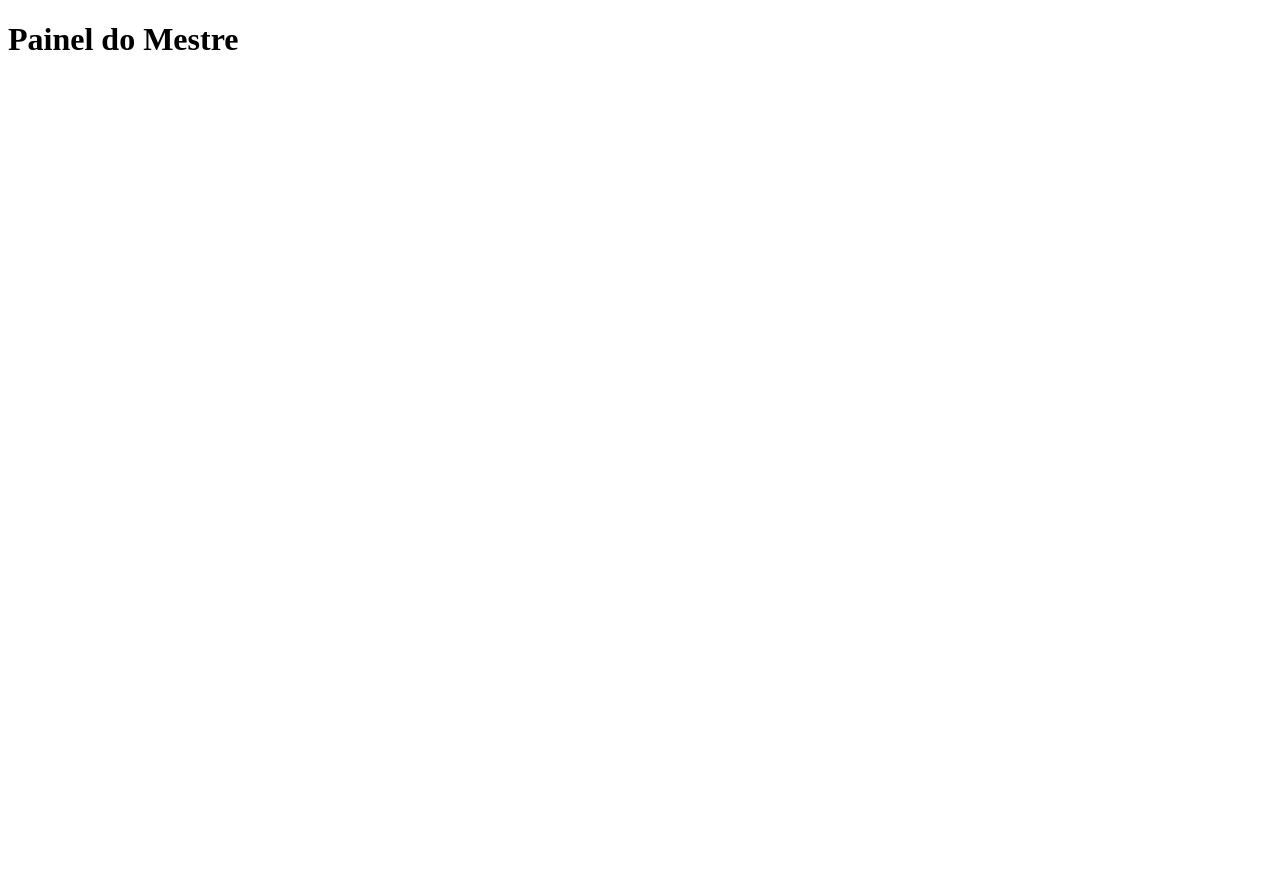
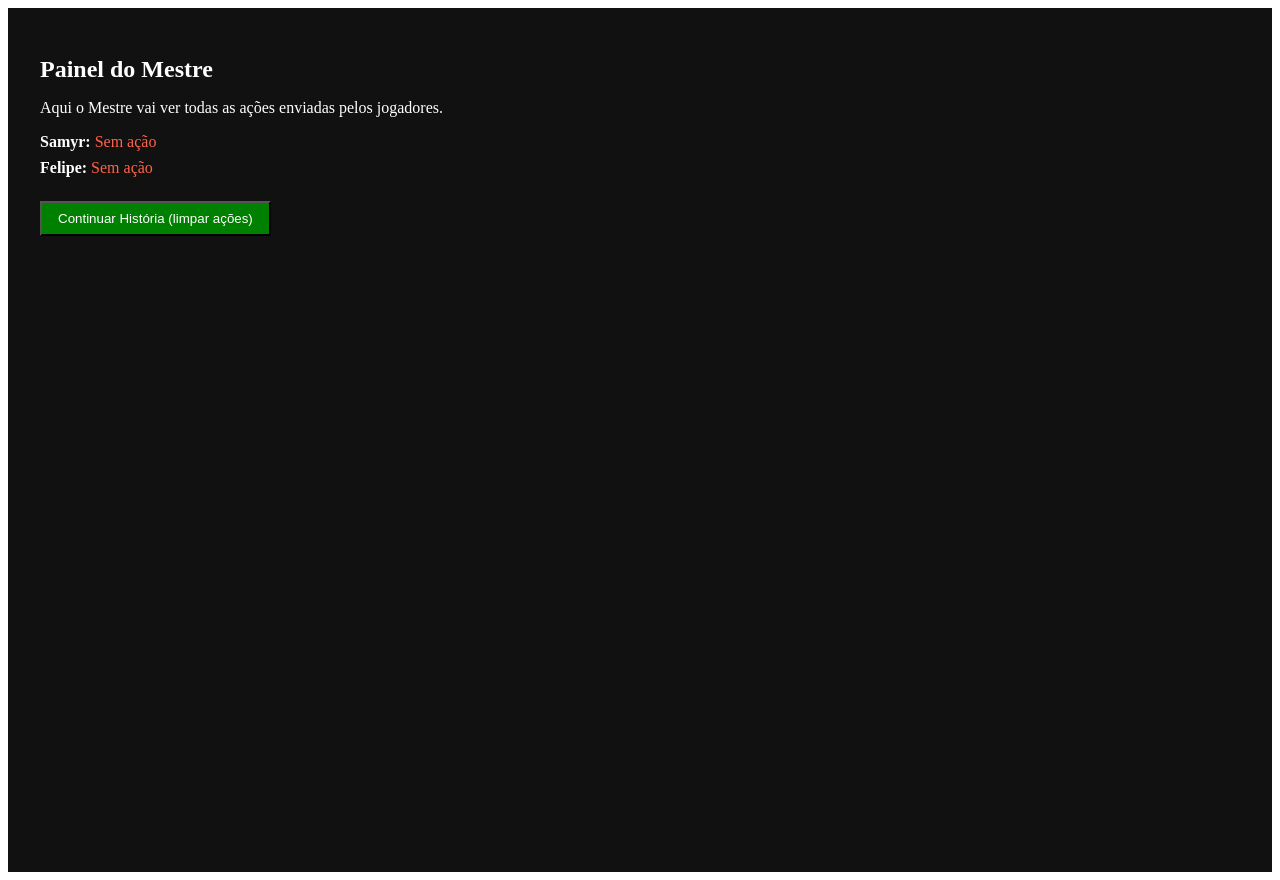
Before and after one commit to samyrdeandrade/taberna-do-dragao, a Next.js app in the folder pages/: page /mestre in a window 1280 px wide. Before the commit the page ends 800 px from the top, so only its background shows below. Built offline with nearby package versions, Linux system fonts and the light colour scheme.

Commit message:
Update mestre.js

```diff
--- a/pages/pages/mestre.js
+++ b/pages/pages/mestre.js
@@ -1 +1,41 @@
-export default function Mestre() { return <h1>Painel do Mestre</h1>; }
+import { useEffect, useState } from 'react'
+
+export default function Mestre() {
+  const [acoes, setAcoes] = useState({})
+  const jogadores = ['Samyr', 'Felipe']
+
+  useEffect(() => {
+    // Não estamos salvando no localStorage, mas poderíamos
+    // se fosse o caso:
+    // const saved = localStorage.getItem('acoes')
+    // if (saved) setAcoes(JSON.parse(saved))
+
+    // Aqui, a lógica atual só simula
+  }, [])
+
+  function limparAcoes() {
+    setAcoes({})
+  }
+
+  return (
+    <div style={{ minHeight: '100vh', background: '#111', color: '#fff', padding: '2rem' }}>
+      <h1 style={{ fontSize: '1.5rem', marginBottom: '1rem' }}>Painel do Mestre</h1>
+      <p>Aqui o Mestre vai ver todas as ações enviadas pelos jogadores.</p>
+
+      <div style={{ marginTop: '1rem' }}>
+        {jogadores.map(j => (
+          <div key={j} style={{ marginBottom: '0.5rem' }}>
+            <strong>{j}:</strong> {acoes[j] || <span style={{ color: 'tomato' }}>Sem ação</span>}
+          </div>
+        ))}
+      </div>
+
+      <button
+        onClick={limparAcoes}
+        style={{ marginTop: '1rem', background: 'green', color: '#fff', padding: '0.5rem 1rem' }}
+      >
+        Continuar História (limpar ações)
+      </button>
+    </div>
+  )
+}
```
